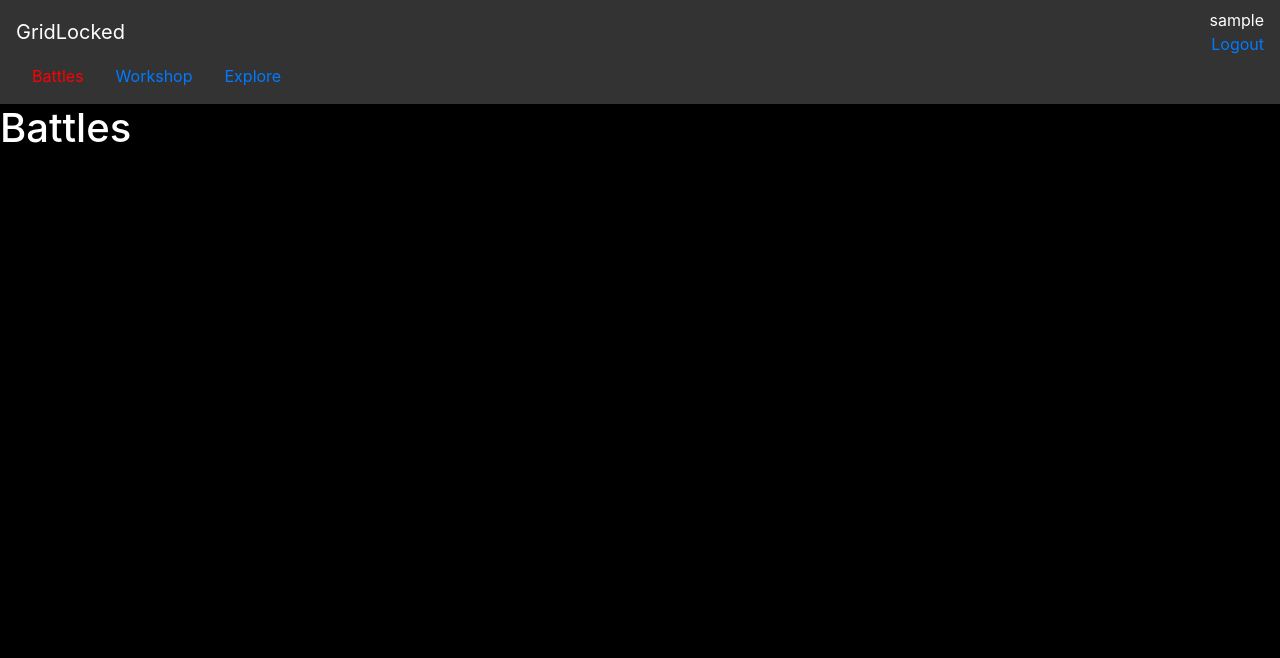
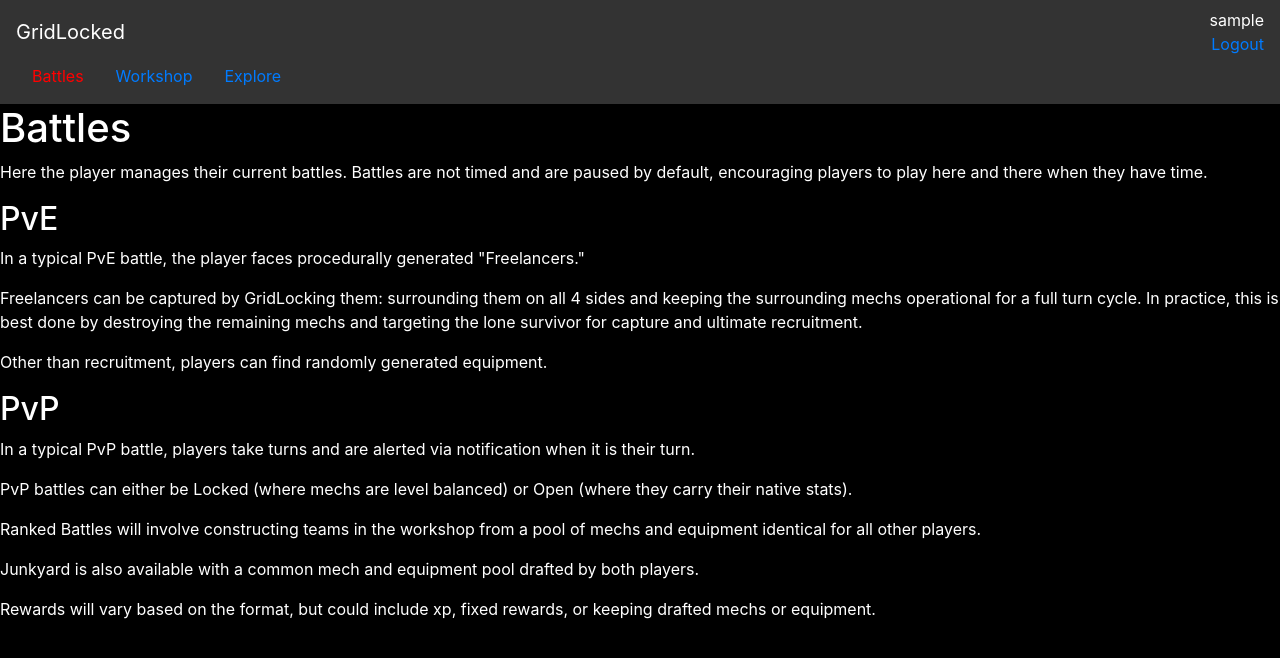
Before and after one commit to ANDYDEARING/gridlocked, a Django app: page /battles/ in a window 1280 px wide. Shown: the top 658 px of the page. Run offline with Django 3.2, Linux system fonts and the light colour scheme; the visitor is signed in with stand-in values (Sample User, id 1); some libraries are stand-ins or nearby versions.

Commit message:
added battles instructions and text

```diff
--- a/templates/battles.html
+++ b/templates/battles.html
@@ -1,4 +1,15 @@
 {% extends "base.html" %}
 {% block content %}
     <h1>Battles</h1>
+    <p>Here the player manages their current battles. Battles are not timed and are paused by default, encouraging players to play here and there when they have time.</p>
+    <h2>PvE</h2>
+    <p>In a typical PvE battle, the player faces procedurally generated "Freelancers."</p>
+    <p>Freelancers can be captured by GridLocking them: surrounding them on all 4 sides and keeping the surrounding mechs operational for a full turn cycle. In practice, this is best done by destroying the remaining mechs and targeting the lone survivor for capture and ultimate recruitment.</p>
+    <p>Other than recruitment, players can find randomly generated equipment.</p>
+    <h2>PvP</h2>
+    <p>In a typical PvP battle, players take turns and are alerted via notification when it is their turn.</p>
+    <p>PvP battles can either be Locked (where mechs are level balanced) or Open (where they carry their native stats).</p>
+    <p>Ranked Battles will involve constructing teams in the workshop from a pool of mechs and equipment identical for all other players.</p>
+    <p>Junkyard is also available with a common mech and equipment pool drafted by both players.</p>
+    <p>Rewards will vary based on the format, but could include xp, fixed rewards, or keeping drafted mechs or equipment.</p>
 {% endblock %}
--- a/templates/explore.html
+++ b/templates/explore.html
@@ -1,6 +1,6 @@
 {% extends "base.html" %}
 {% block content %}
     <h1>Explore</h1>
-    <p>Here the player explores the map, finding procedurally generated equipment and facing procedurally generated "Freelancers."</p>
-    <p>Freelancers can be captured by GridLocking them: surrounding them on all 4 sides and keeping the surrounding mechs operational for a full turn cycle. In practice, this is best done by destroying the remaining mechs and targeting the lone survivor for capture and ultimate recruitment.</p>
+    <p>Here the player explores the map, discovering other player bases, roving bands of Freelancers, and other suprises.</p>
+    <p>The player can move as many teams as they have independently. Smaller teams allow for more coverage, but less strength in the event of a battle. Any battles that occur move to the Battles tab and movement is frozen until they're resolved.</p>
 {% endblock %}
```
